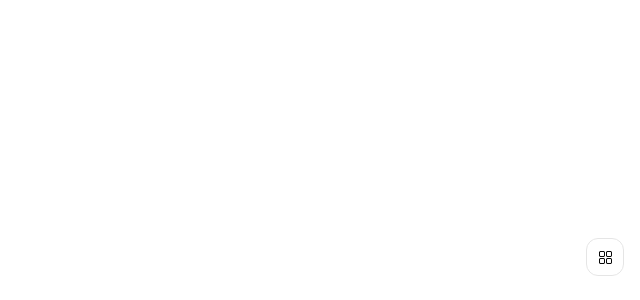
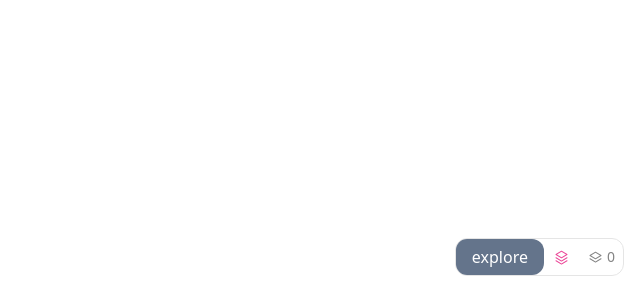
Before and after one commit to peetzweg/entropretty-tools, a React (Vite) app in the folder packages/entropretty-editor/: page / in a window 1280 px wide. Shown: the part 508-808 px from the top of the page, without its empty margins (640-1280 px from the left). Built offline with nearby package versions, Linux system fonts and the light colour scheme.

Commit message:
adds a seed picking feature

```diff
--- a/packages/entropretty-editor/src/components/Controls.tsx
+++ b/packages/entropretty-editor/src/components/Controls.tsx
@@ -1,17 +1,45 @@
-import { DashboardIcon } from "@radix-ui/react-icons";
+import { LayersIcon, StackIcon } from "@radix-ui/react-icons";
+import { cn } from "../lib/utils";
+import { useApp } from "../state";
 import { Button } from "./ui/button";
-import { cn } from "../lib/utils";
 
 export const Controls = () => {
+  const changeMode = useApp((state) => state.changeMode);
+  const picked = useApp((state) => state.pickedSeeds.length);
+  const resetPicks = useApp((state) => state.resetPicks);
+  const mode = useApp((state) => state.mode);
   return (
     <nav
       className={cn(
         "fixed bottom-4 right-4 flex flex-row items-center justify-center rounded-xl overflow-hidden border bg-background/95 backdrop-blur supports-[backdrop-filter]:bg-background/30 transition-all duration-300 ease-in-out"
       )}
     >
-      <Button size={"icon"} variant={"ghost"}>
-        <DashboardIcon />
+      <div className="text-background bg-foreground px-4 h-9 flex flex-row items-center justify-center rounded-r-xl bg-slate-500">
+        {mode}
+      </div>
+      <Button
+        size={"icon"}
+        variant={"ghost"}
+        className={cn({ "text-pink-500": mode === "explore" })}
+        onClick={() => changeMode("explore")}
+      >
+        <LayersIcon />
       </Button>
+
+      <Button
+        className="flex gap-1 px-2"
+        variant={"ghost"}
+        disabled={picked === 0 || mode == "picked"}
+        onClick={() => changeMode("picked")}
+      >
+        <StackIcon />
+        {picked}
+      </Button>
+      {mode === "picked" && (
+        <Button variant={"ghost"} onClick={resetPicks}>
+          Clear
+        </Button>
+      )}
     </nav>
   );
 };
--- a/packages/entropretty-editor/src/components/DrawingBitmap.tsx
+++ b/packages/entropretty-editor/src/components/DrawingBitmap.tsx
@@ -2,6 +2,7 @@ import { useEffect, useRef, useState } from "react";
 import { Skeleton } from "./ui/skeleton";
 import { offscreenWorker } from "../App";
 import { cn } from "../lib/utils";
+import { useApp } from "../state";
 
 interface Props {
   seed: Uint8Array;
@@ -16,6 +17,9 @@ export const DrawingBitmap: React.FC<Props> = ({
 }: Props) => {
   const [ready, setIsReady] = useState(false);
   const canvasRef = useRef<HTMLCanvasElement>(null);
+  const pick = useApp((state) => state.pick);
+  const remove = useApp((state) => state.remove);
+  const mode = useApp((state) => state.mode);
 
   useEffect(() => {
     if (canvasRef.current === null) return;
@@ -33,8 +37,9 @@ export const DrawingBitmap: React.FC<Props> = ({
         style={{ width: size, height: size }}
       />
       <canvas
+        onClick={() => (mode === "picked" ? remove(seed) : pick(seed))}
         title={seed.join(",")}
-        className={cn({ hidden: !ready })}
+        className={cn("cursor-pointer", { hidden: !ready })}
         ref={canvasRef}
         width={size}
         height={size}
--- a/packages/entropretty-editor/src/components/Exhibition.tsx
+++ b/packages/entropretty-editor/src/components/Exhibition.tsx
@@ -2,10 +2,14 @@ import { useEffect, useMemo, useRef, useState } from "react";
 import { DrawingBitmap } from "./DrawingBitmap";
 import { offscreenWorker } from "../App";
 import { getSeed } from "../utils";
+import { useApp } from "../state";
 
 function Exhibition() {
   const [script, setScript] = useState<string | undefined>(undefined);
   const ticking = useRef<boolean>(false);
+
+  const picked = useApp((state) => state.pickedSeeds);
+  const mode = useApp((state) => state.mode);
 
   const [seeds, setSeeds] = useState<Uint8Array[]>(
     Array(9)
@@ -30,6 +34,8 @@ function Exhibition() {
   }, []);
 
   useEffect(() => {
+    if (mode === "picked") return;
+
     const onScroll = () => {
       const scrollPercentage = getScrollPercentage();
       if (scrollPercentage > 90) {
@@ -55,12 +61,12 @@ function Exhibition() {
 
     window.addEventListener("scroll", onScroll);
     return () => window.removeEventListener("scroll", onScroll);
-  }, []);
+  }, [mode]);
 
   return (
     <div className="flex flex-row flex-wrap justify-start  items-start">
       {script &&
-        seeds.map((seed) => (
+        { explore: seeds, picked }[mode].map((seed) => (
           <DrawingBitmap
             key={seed.join(",")}
             script={script}
--- /dev/null
+++ b/packages/entropretty-editor/src/state.ts
@@ -0,0 +1,48 @@
+import { create } from "zustand";
+import { persist } from "zustand/middleware";
+type Mode = "explore" | "picked";
+interface AppState {
+  mode: Mode;
+  changeMode: (newMode: Mode) => void;
+  pickedSeeds: Uint8Array[];
+  resetPicks: () => void;
+  pick: (seed: Uint8Array) => void;
+  remove: (seed: Uint8Array) => void;
+}
+
+export const useApp = create<AppState>()(
+  persist(
+    (set) => ({
+      mode: "explore",
+      changeMode(newMode) {
+        window.scrollTo({ top: 0, behavior: "smooth" });
+        set({ mode: newMode });
+      },
+      pickedSeeds: [],
+      pick(seed) {
+        set((state) => {
+          return { pickedSeeds: [...state.pickedSeeds, seed] };
+        });
+      },
+      remove(seed) {
+        set((state) => {
+          return {
+            pickedSeeds: state.pickedSeeds.filter(
+              (pickedSeed) => pickedSeed !== seed
+            ),
+          };
+        });
+      },
+      resetPicks() {
+        set({ pickedSeeds: [], mode: "explore" });
+      },
+    }),
+    {
+      name: "app-storage",
+      partialize: (state) => ({
+        pickedSeeds: state.pickedSeeds.map((seed) => new Array(...seed)),
+        mode: state.mode,
+      }),
+    }
+  )
+);
```
Also changed, not shown: packages/entropretty-editor/package.json (+7 -6 lines), 1 other file (tests, documents, lock files or other folders).
